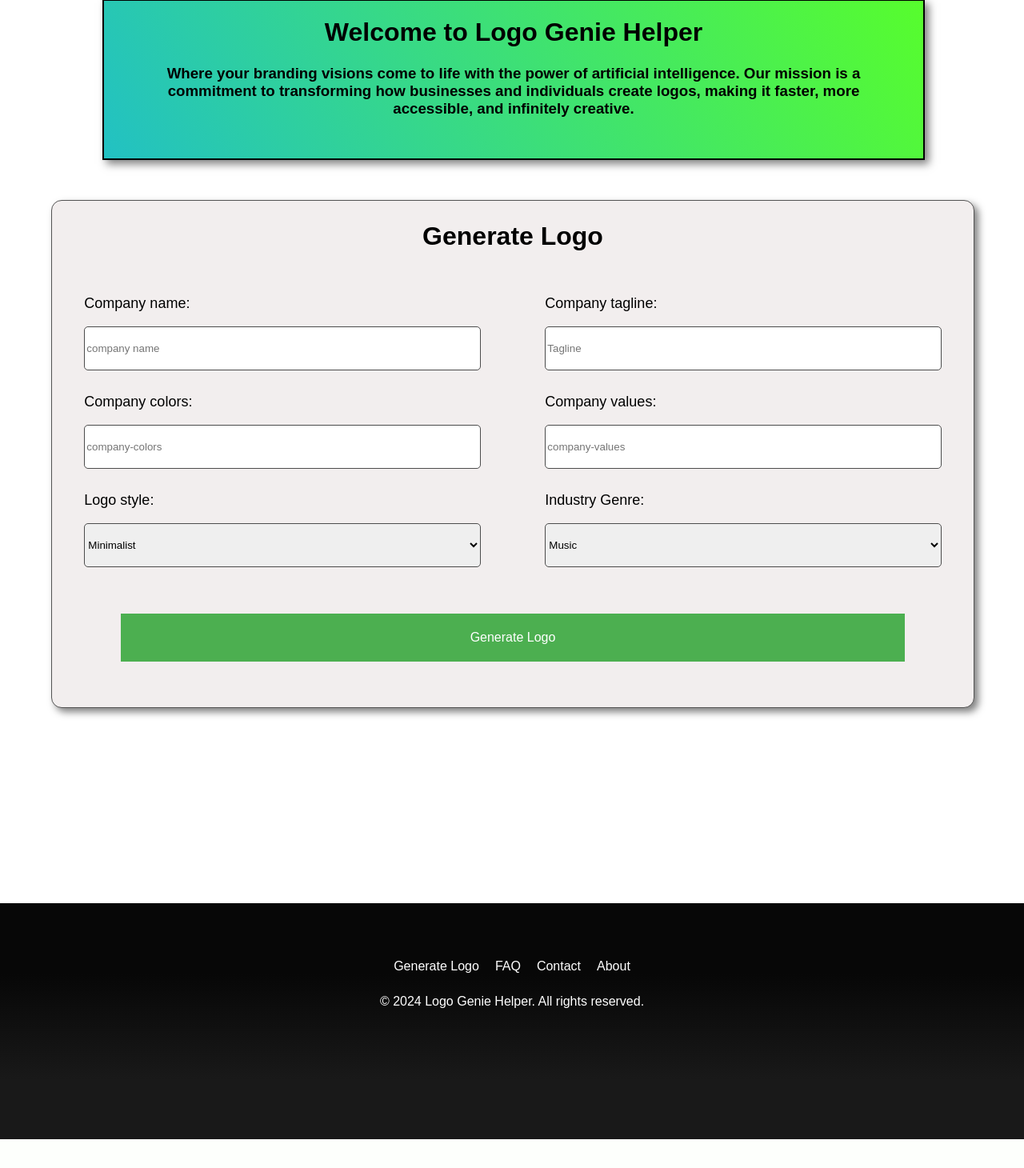
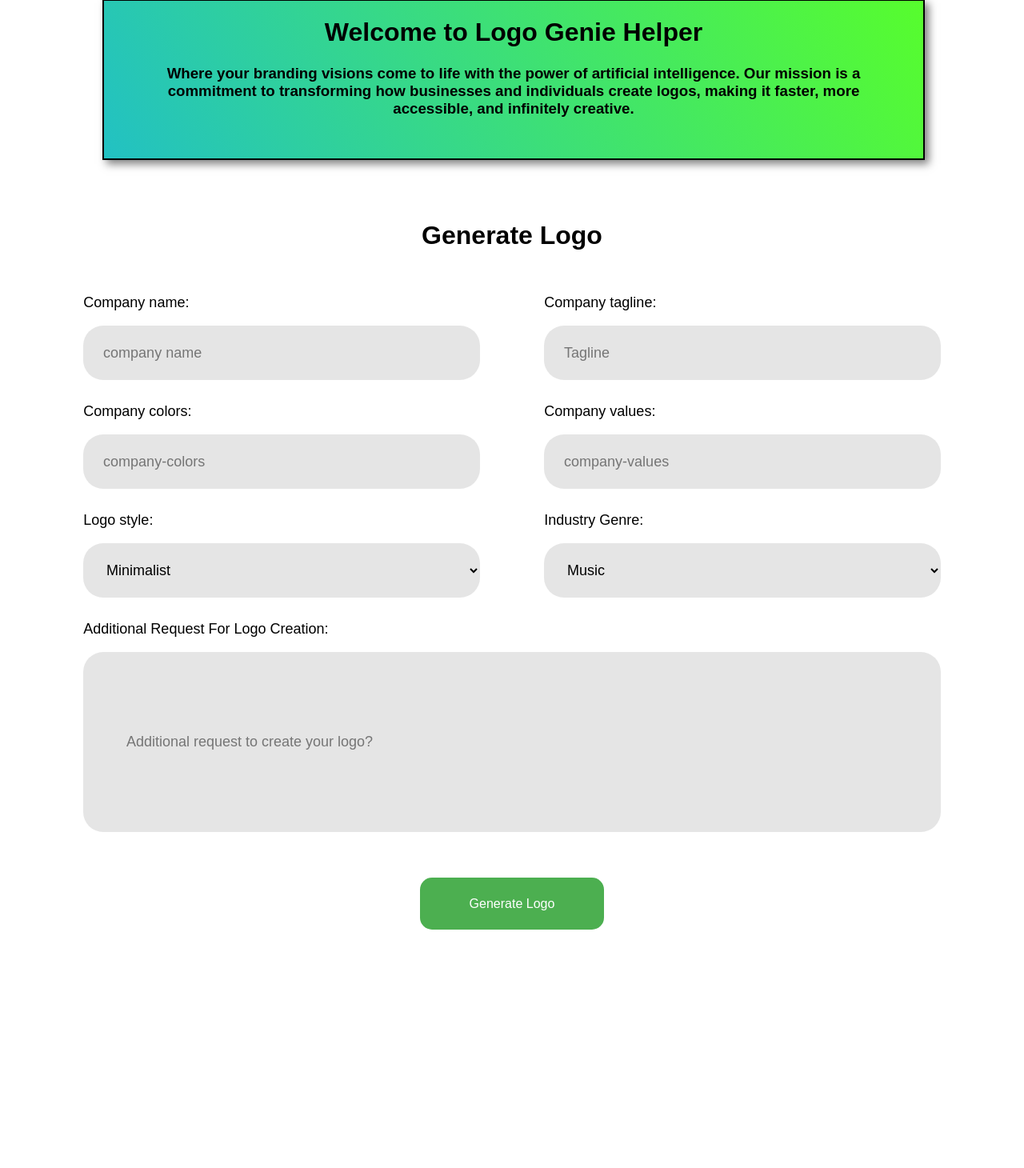
Before and after one commit to Gavisito/LogoGenieHelper, a Flask app: page / in a window 1280 px wide. Shown: the part 816-2276 px from the top of the page at 80% size. Before the commit the page ends 2240 px from the top, so only its background shows below. Run offline with Flask 2, Linux system fonts and the light colour scheme.

Commit message:
form update -anthony

```diff
--- a/static/styles.css
+++ b/static/styles.css
@@ -207,10 +207,6 @@
             display: flex;
             flex-direction: column;
             align-items: center;
-            border-radius: 13px;
-            background-color: rgb(242, 238, 238);
-            border:1px solid rgb(84, 84, 84);
-            box-shadow: 5px 5px 10px rgba(0, 0, 0, 0.5);
         }
 
         form{
@@ -229,20 +225,27 @@
         #logoForm input[type="text"],
         #logoForm select {
             width: 100%;
-            height: 55px;
+            height: 68px;
+            border-radius: 25px;
+            border: none;
+            box-sizing: border-box;
+            font-size: 18px;
+        }
 
-            border-radius: 5px;
-            box-sizing: border-box;
-            border: 1px solid rgb(76, 76, 76);
+        #logoForm input[type="text"]:hover,
+        #logoForm select:hover {
+            border:1px solid  #00e500;
+
         }
 
          button {
             background-color: #4CAF50;
             color: white;
             cursor: pointer;
-            width: 85%;
-            height: 60px;
+            width: 20%;
+            height: 65px;
             margin-left: 7.5%;
+            border-radius: 15px;
             margin-right: 7.5%;
             border: none;
             font-size: 16px;
@@ -254,14 +257,27 @@
         #tagline,
         #style,
         #industry-genre,
+        #company-values,
         #company-color,
-        #aspect-ratio {
-            width: 300px;
-            height: 40px;
+        #aspect-ratio, #extra-details {
+            padding-left: 5%;
+            padding-right: 2.5%;
+            background-color: #e5e5e5;
+
         }
 
         .form-section {
             width: 43%;
+            height: 100%;
+            margin-left: 3.5%;
+            margin-right: 3.5%;
+            margin-top: 2.5%;
+
+        }
+
+        .extra-form-section {
+            width: 100%;
+            height: 100%;
             margin-left: 3.5%;
             margin-right: 3.5%;
             margin-top: 2.5%;
--- a/templates/index.html
+++ b/templates/index.html
@@ -83,6 +83,10 @@
                             <option value="fashion">Fashion</option>
                         </select><br>
                     </div>
+                    <div class="extra-form-section">
+                        <label for="extra-details">Additional Request For Logo Creation:</label><br><br>
+                        <input style="height: 225px;" type="text" id="extra-details" name="extra-details" placeholder="Additional request to create your logo?"><br>
+                    </div>
 
                     <button type="submit">Generate Logo</button>
                 </form>
```
